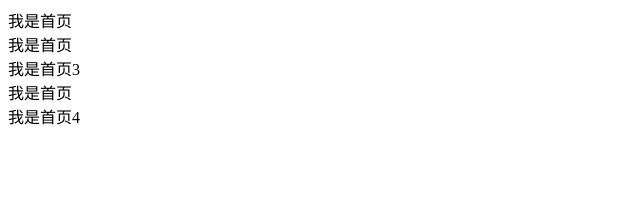
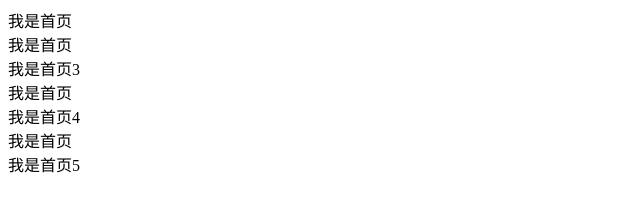
Before and after one commit to your2751585822/nz2001taobao, a plain HTML site: page index.html in a window 1280 px wide. Shown: the whole page, without its empty margins (0-640 px from the left). Drawn offline with Linux system fonts and the light colour scheme.

Commit message:
第二次改动

```diff
--- a/index.html
+++ b/index.html
@@ -11,5 +11,7 @@
     我是首页3<br>
     我是首页<br>
     我是首页4<br>
+    我是首页<br>
+    我是首页5<br>
 </body>
 </html>
```
